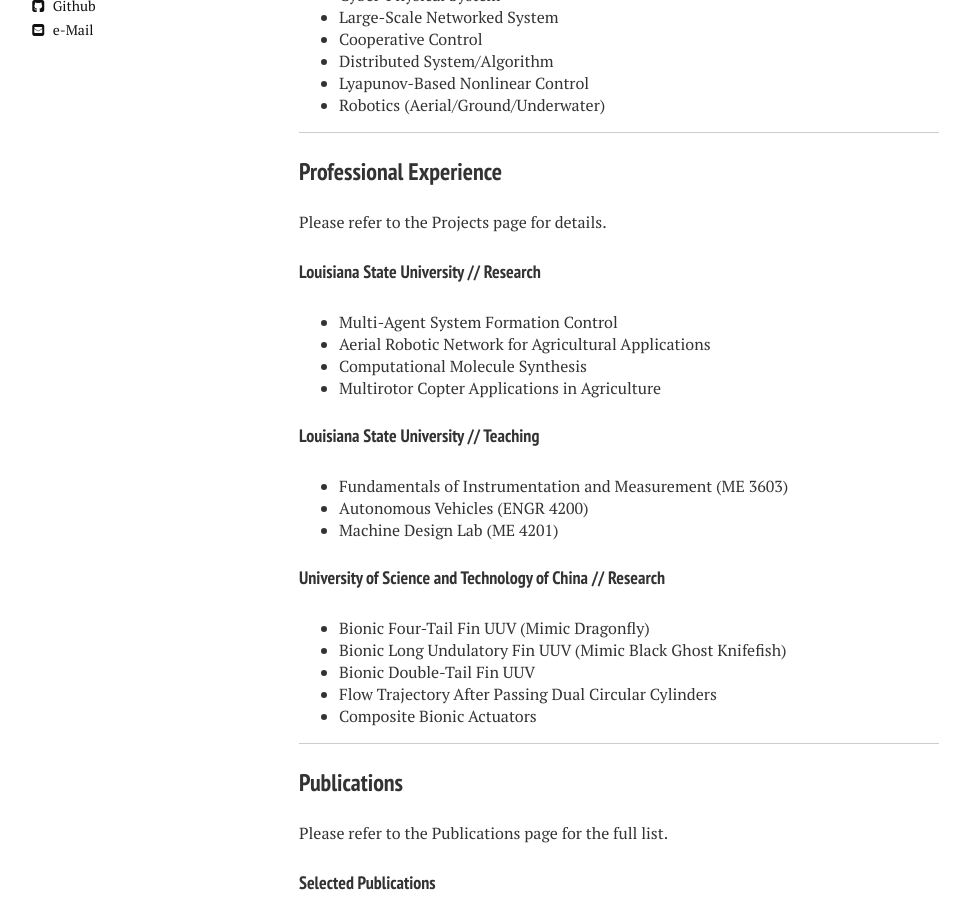
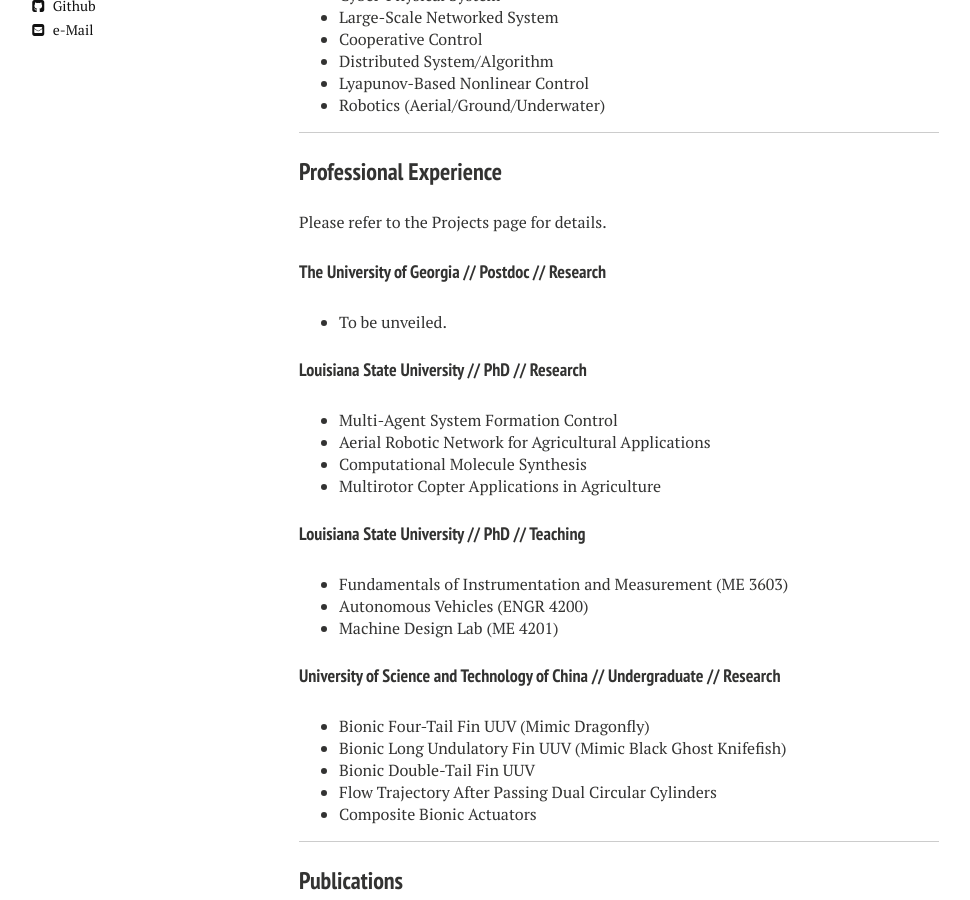
Before and after one commit to liutairan/liutairan.github.io, a Jekyll site: the page built from cv.md, in a window 1280 px wide and 900 px high, scrolled down 483 px. Shown: the whole window, without its empty margins (21-991 px from the left). Built offline with Jekyll 4.4.1, drawn with Linux system fonts in a browser that asks for light colours; nearby versions of some CDN libraries.

Commit message:
Update cv.md

```diff
--- a/cv.md
+++ b/cv.md
@@ -35,18 +35,21 @@
 
 Please refer to the [Projects](https://liutairan.github.io/projects/) page for details.
 
-#### Louisiana State University // Research
+#### The University of Georgia // Postdoc // Research
+* To be unveiled.
+
+#### Louisiana State University // PhD // Research
 * Multi-Agent System Formation Control
 * Aerial Robotic Network for Agricultural Applications
 * Computational Molecule Synthesis
 * Multirotor Copter Applications in Agriculture
 
-#### Louisiana State University // Teaching
+#### Louisiana State University // PhD // Teaching
 * Fundamentals of Instrumentation and Measurement (ME 3603)
 * Autonomous Vehicles (ENGR 4200)
 * Machine Design Lab (ME 4201)
 
-#### University of Science and Technology of China // Research
+#### University of Science and Technology of China // Undergraduate // Research
 * Bionic Four-Tail Fin UUV (Mimic Dragonfly)
 * Bionic Long Undulatory Fin UUV (Mimic Black Ghost Knifefish)
 * Bionic Double-Tail Fin UUV
```
